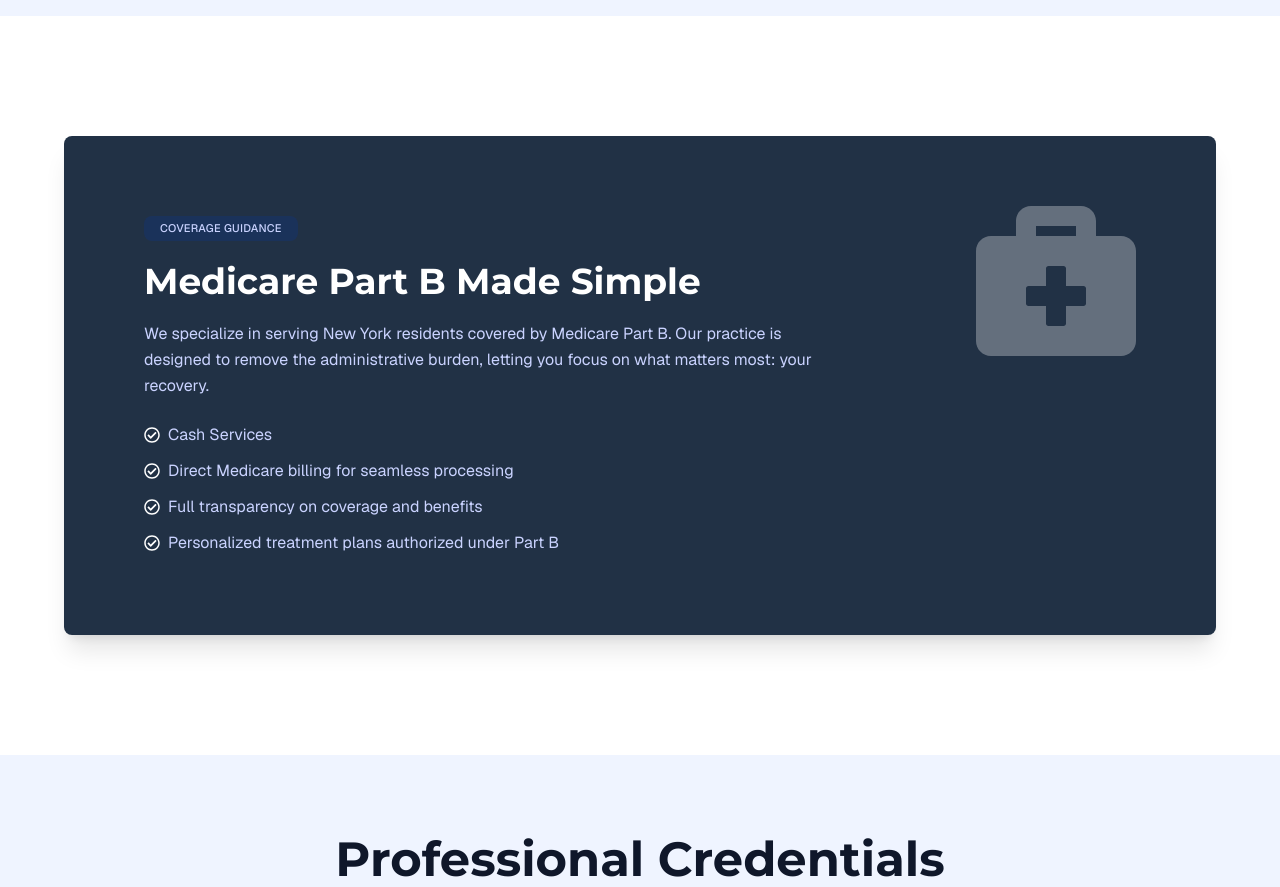
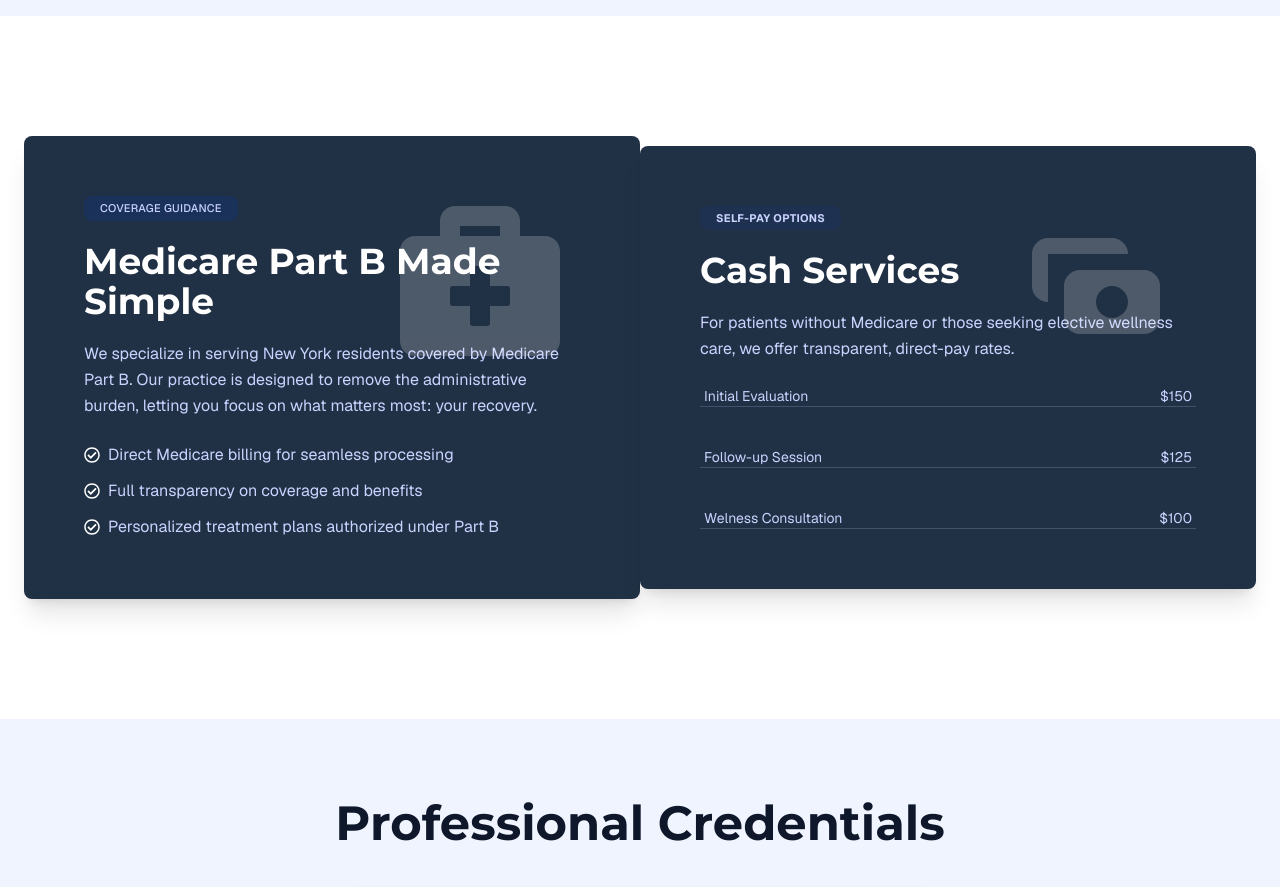
Before and after one commit to Poli010/theraone, a Next.js app: page / in a window 1280 px wide. Shown: the part 3220-4107 px from the top of the page. Built offline with nearby package versions, Linux system fonts and the light colour scheme.

Commit message:
add cash services

```diff
--- a/components/landing/medicare.tsx
+++ b/components/landing/medicare.tsx
@@ -1,21 +1,47 @@
 import { FaBriefcaseMedical, FaRegCheckCircle } from "react-icons/fa";
+import { HiCash } from "react-icons/hi";
 
 export default function Medicare(){
     return(
         <>
             <section className="bg-white px-6 py-16 sm:py-20 lg:py-30">
-                <div className="relative w-full max-w-6xl mx-auto bg-[#213145] rounded-lg shadow-xl p-8 sm:p-12 lg:p-20 overflow-hidden">
-                    <FaBriefcaseMedical className="text-white absolute right-4 sm:right-10 lg:right-20 top-6 sm:top-10 lg:top-15 opacity-20 sm:opacity-30" size={160}/>
+                <div className="flex flex-col md:flex-row gap-10 md:gap-0 items-center">
+                    <div className="relative w-full max-w-2xl mx-auto bg-[#213145] rounded-lg shadow-xl p-8 sm:p-12 lg:p-15 overflow-hidden">
+                        <FaBriefcaseMedical className="text-white absolute right-4 sm:right-10 lg:right-20 top-6 sm:top-10 lg:top-15 opacity-10 sm:opacity-20" size={160}/>
                         <div className="bg-[#0037b0]/20 w-fit px-4 py-1 rounded-lg text-center">
                             <p className="text-[#cad3ff] text-[10px] sm:text-[11px] uppercase font-medium tracking-wide">Coverage Guidance</p>
                         </div>
                         <h1 className="font-title text-2xl sm:text-3xl lg:text-4xl font-bold text-white mt-5">Medicare Part B Made Simple</h1>
                         <p className="text-[#cad3ff] leading-relaxed text-sm sm:text-base mt-5 max-w-2xl">We specialize in serving New York residents covered by Medicare Part B. Our practice is designed to remove the administrative burden, letting you focus on what matters most: your recovery.</p>
                         <div className="mt-6 space-y-3">
-                        <p className="flex items-start gap-2 text-[#cad3ff] text-sm sm:text-base"><FaRegCheckCircle className="text-white mt-1 shrink-0"/>Cash Services</p>
+
                             <p className="flex items-start gap-2 text-[#cad3ff] text-sm sm:text-base"><FaRegCheckCircle className="text-white mt-1 shrink-0"/>Direct Medicare billing for seamless processing</p>
                             <p className="flex items-start gap-2 text-[#cad3ff] text-sm sm:text-base"><FaRegCheckCircle className="text-white mt-1 shrink-0"/>Full transparency on coverage and benefits</p>
                             <p className="flex items-start gap-2 text-[#cad3ff] text-sm sm:text-base"><FaRegCheckCircle className="text-white mt-1 shrink-0"/>Personalized treatment plans authorized under Part B</p>
+                        </div>
+                    </div>
+                    <div className="relative w-full max-w-2xl mx-auto bg-[#213145] rounded-lg shadow-xl p-8 sm:p-12 lg:p-15 overflow-hidden">
+                        <HiCash className="text-white absolute right-4 sm:right-10 lg:right-20 top-6 sm:top-10 lg:top-15 opacity-10 sm:opacity-20" size={160}/>
+                        <div className="bg-[#0037b0]/10 w-fit px-4 py-1 rounded-lg text-center">
+                            <p className="text-[#cad3ff] text-[10px] sm:text-[11px] uppercase font-bold tracking-wide">Self-Pay Options</p>
+                        </div>
+                        <h1 className="font-title text-2xl sm:text-3xl lg:text-4xl font-bold text-white mt-5">Cash Services</h1>
+                        <p className="text-[#cad3ff] leading-relaxed text-sm sm:text-base mt-5 max-w-2xl">For patients without Medicare or those seeking elective wellness care, we offer transparent, direct-pay rates.</p>
+                        <div className="mt-6 space-y-10">
+                            <div className="flex items-center justify-between border-b border-[#cad3ff]/20 px-1 text-[#cad3ff] text-sm">
+                                <p>Initial Evaluation</p>
+                                <p>$150</p>
+                            </div>
+                            <div className="flex items-center justify-between border-b border-[#cad3ff]/20 px-1 text-[#cad3ff] text-sm">
+                                <p>Follow-up Session</p>
+                                <p>$125</p>
+                            </div>
+                            <div className="flex items-center justify-between border-b border-[#cad3ff]/20 px-1 text-[#cad3ff] text-sm">
+                                <p>Welness Consultation</p>
+                                <p>$100</p>
+                            </div>
+                        </div>
+
                     </div>
                 </div>
             </section>
```
Lines whose indentation alone changed are shown as unchanged.
